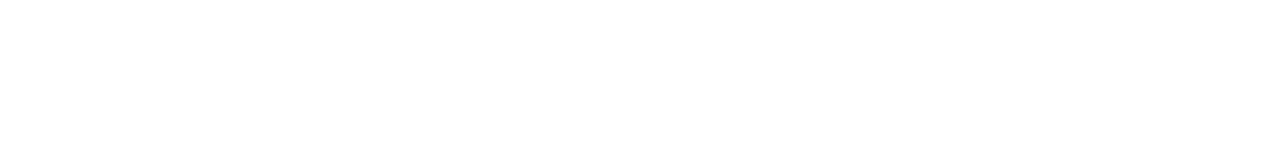
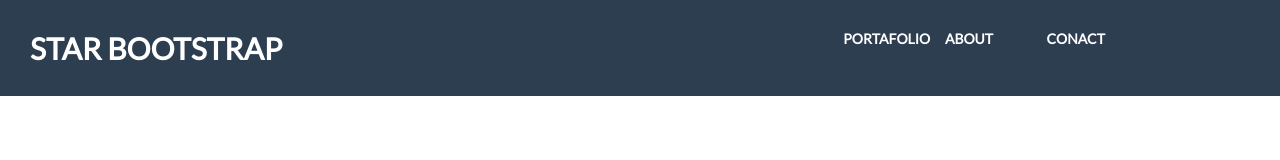
Before and after one commit to karyvdj/Freelancer-Grid, a plain HTML site: page index.html in a window 1280 px wide. Drawn offline with Linux system fonts and the light colour scheme.

Commit message:
Inicinado barra de nav

```diff
--- a/css/common.css
+++ b/css/common.css
@@ -1,3 +1,83 @@
 /*
  * Estilos reutilizables
  */
+ *{
+   margin: 0;
+   padding: 0;
+   font-family: 'Lato', sans-serif;
+ }
+
+ .text-uppercase {
+   text-transform: uppercase;
+ }
+
+ .alignCenter{
+   text-align: center;
+ }
+
+ [class*="col-"]{
+   min-height: 5px;
+   float: left;
+ }
+
+ .container{
+   width: 100%;
+   margin: 0px auto;
+ }
+
+ .row:before, .row::after{
+   content: " ";
+   display: table;
+ }
+
+ .row:after{
+   clear: both;
+ }
+
+ .col-1{
+   width: 8.33%;
+ }
+
+ .col-2{
+   width: 16.66%
+ }
+
+ .col-3{
+   width: 24.99%;
+ }
+
+ .col-4{
+   width: 33.33%;
+ }
+
+ .col-5{
+   width: 41.66%;
+ }
+
+ .col-6{
+   width: 50%;
+ }
+
+ .col-7{
+   width: 58.33%;
+ }
+
+ .col-8{
+   width: 66.66%;
+ }
+
+ .col-9{
+   width: 75%;
+ }
+
+ .col-10{
+   width: 83.33%;
+ }
+
+ .col-11{
+   width: 91.66%;
+ }
+
+ .col-12{
+   width: 100%;
+ }
--- a/css/main.css
+++ b/css/main.css
@@ -1,3 +1,20 @@
 /*
  * Estilos de tu proyecto
  */
+nav{
+   background: #2C3E50;
+   font-weight: bold;
+   font-family: 'Montserrat', sans-serif;
+   padding: 30px;
+}
+
+nav>a{
+   color: white;
+   font-size: 14px;
+   text-decoration: none;
+ }
+
+ nav>a:first-child{
+   font-size: 30px;
+   font-weight: 1000;
+ }
--- a/index.html
+++ b/index.html
@@ -3,13 +3,20 @@
 <head>
 	<meta charset="UTF-8">
 	<title>Freelancer</title>
-	<!-- Enlaza aquí tu CSS común y de tu proyecto -->
-
+	<link href="https://fonts.googleapis.com/css?family=Lato|Montserrat" rel="stylesheet">
+	<link rel="stylesheet" href="css/main.css">
+	<link rel="stylesheet" href="css/common.css">
 </head>
 <body>
-	<nav>
-
-	</nav>
+	<header class="container">
+		<nav class="row text-uppercase">
+			<a href="#" class=" col-4">STAR BOOTSTRAP</a>
+			<div class="col-4"></div>
+			<a href="#" class="col-1">portafolio</a>
+			<a href="#" class="col-1">about</a>
+			<a href="#" class="col-1">conact</a>
+		</nav>
+	</header>
 
 	<!-- Escribe tu código aquí -->
 
```
Also changed, not shown: 2 other files.
